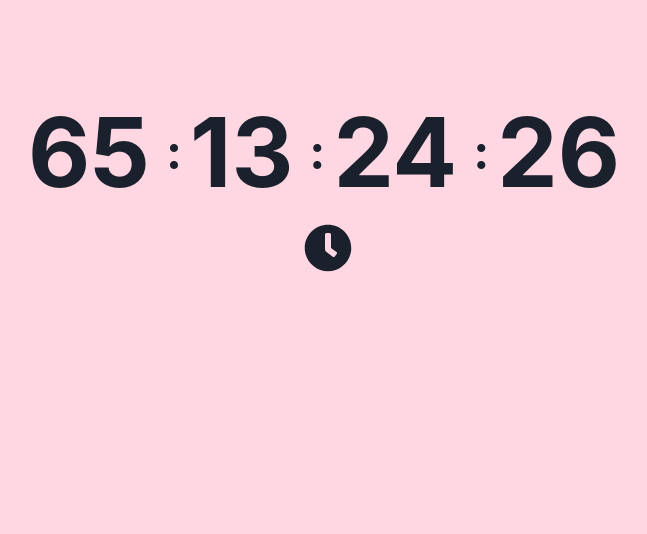
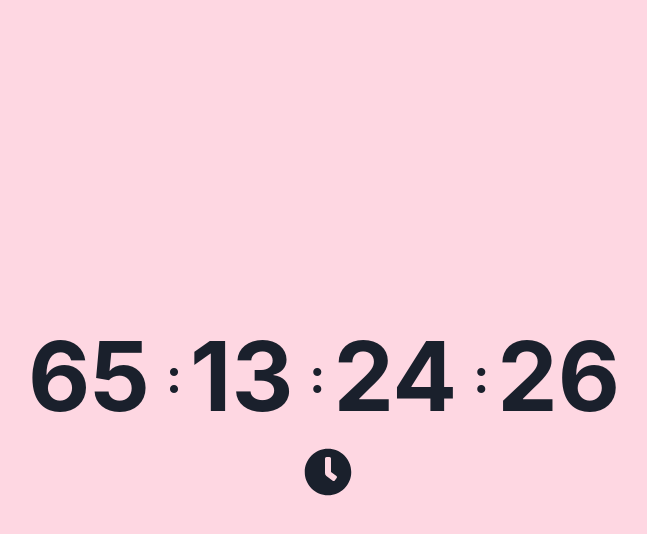
Before and after one commit to GPT-Engineer-App/pinky-countdown-2024, a React (Vite) app: page / in a window 1280 px wide. Shown: the top 534 px of the page, without its empty margins (312-959 px from the left). Built offline with nearby package versions, Linux system fonts and the light colour scheme.

Commit message:
vertically and horizontally center everything
The Index.jsx file has been updated to center the countdown timer and icon both vertically and horizontally on the page.

```diff
--- a/src/pages/Index.jsx
+++ b/src/pages/Index.jsx
@@ -62,8 +62,8 @@ const Index = () => {
   const color = useColorModeValue("pink.800", "pink.100");
 
   return (
-    <Box bg={bgColor} minH="100vh">
-      <Container centerContent py="20">
+    <Box bg={bgColor} minH="100vh" display="flex" alignItems="center" justifyContent="center">
+      <Container centerContent>
         <CountDownTimer targetDate="2024-04-28T00:00:00" />
         <Center w="full">
           <FaClock size="3em" color={color} />
```
